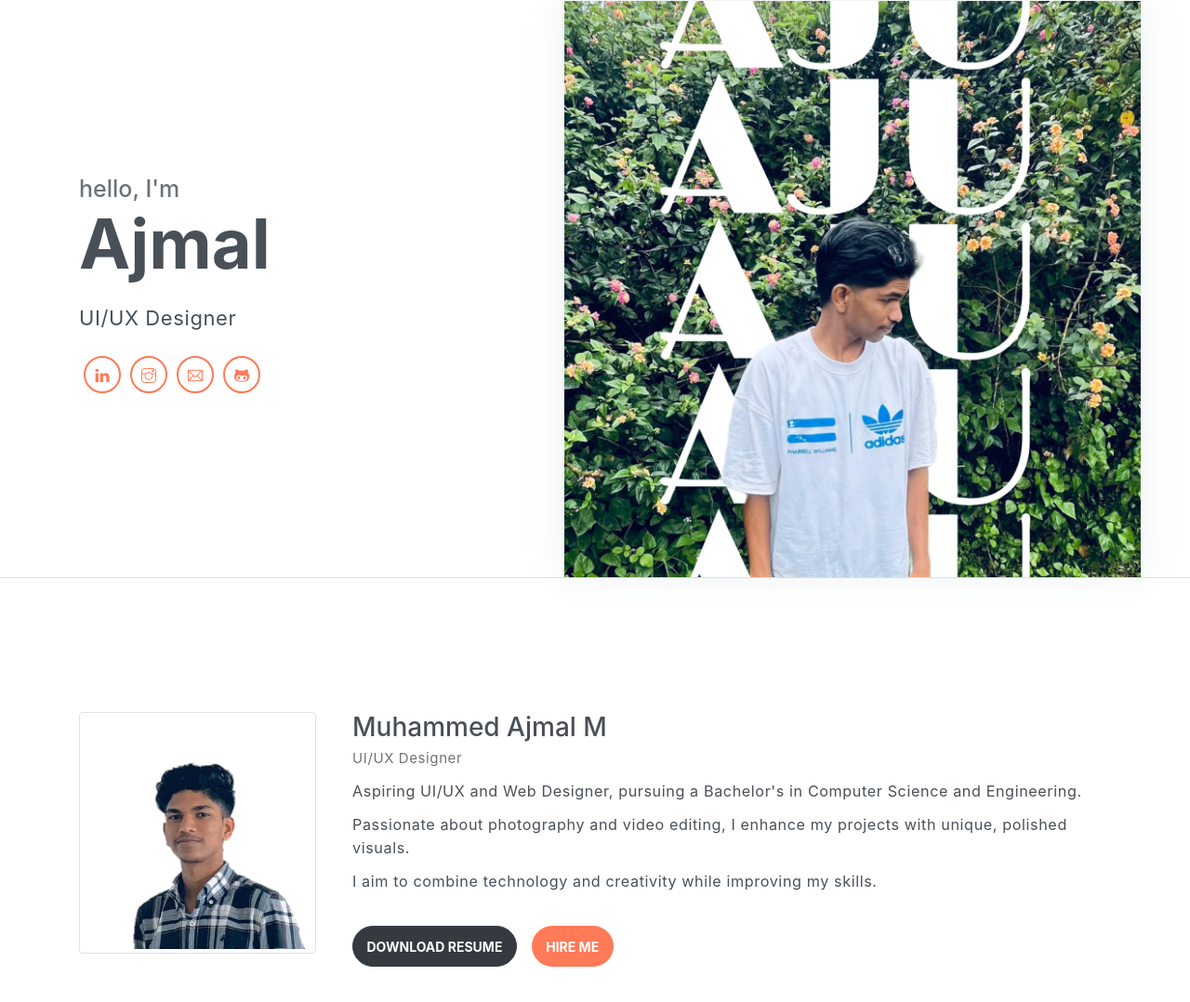
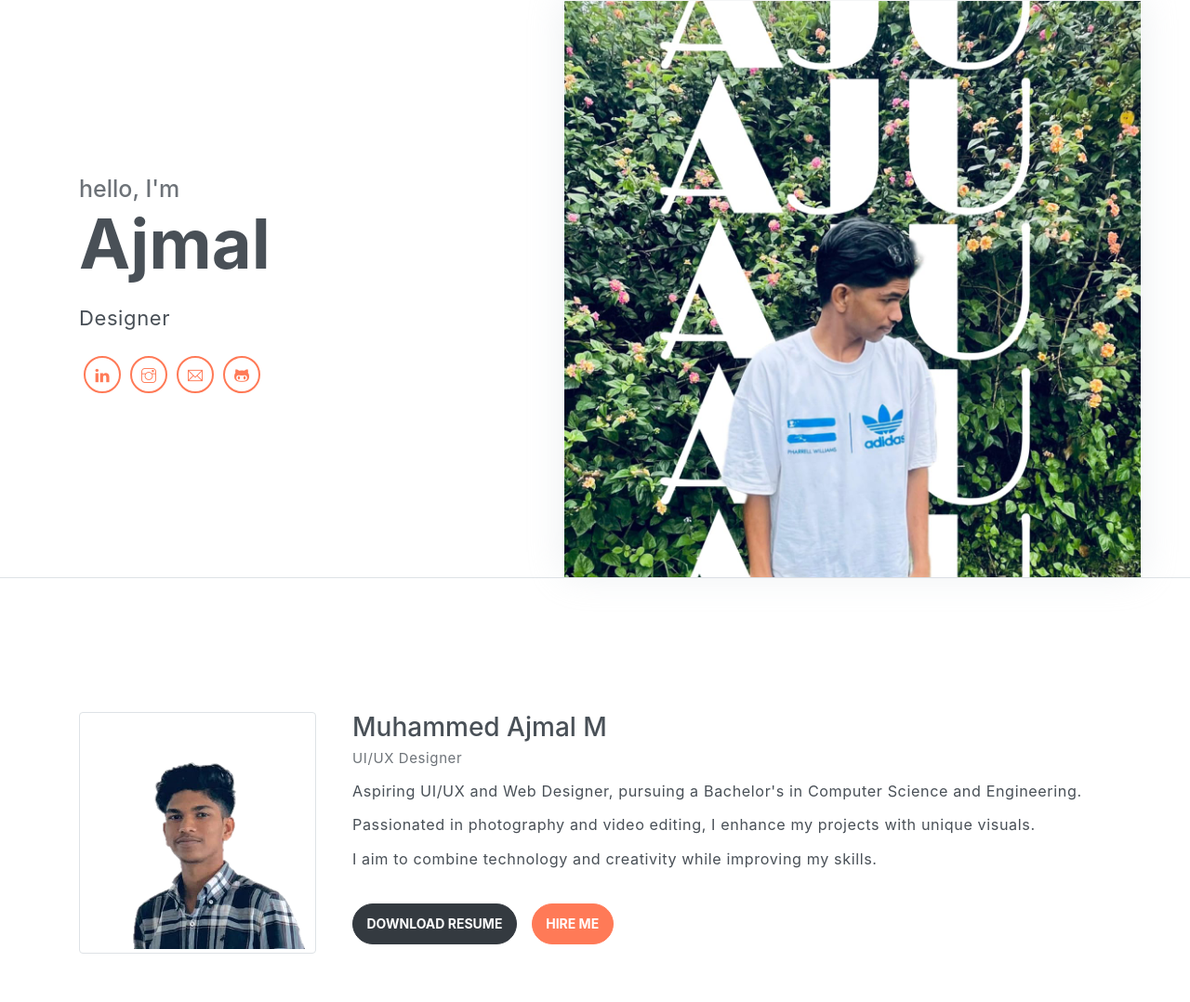
Before and after one commit to ajux0/ajux0.github.io, a website: page index.html in a window 1280 px wide. Shown: the part 130-1208 px from the top of the page at 93% size. Drawn offline with Linux system fonts and the light colour scheme.

Commit message:
Update index.html

```diff
--- a/index.html
+++ b/index.html
@@ -65,7 +65,7 @@
             <div class="infos">
                 <h6 class="subtitle">hello, I'm</h6>
                 <h6 class="title">Ajmal</h6><br>
-                <p>UI/UX Designer</p>
+                <p>Designer</p>
 
      <!--           <div class="buttons pt-3">
 
@@ -115,7 +115,7 @@
                     <h6 class="title">Muhammed Ajmal M</h6>
                     <p class="subtitle">UI/UX Designer</p>
                     <p>Aspiring UI/UX and Web Designer, pursuing a Bachelor's in Computer Science and Engineering.</p>
-                    <p>Passionate about photography and video editing, I enhance my projects with unique, polished visuals.</p>
+                    <p>Passionated in photography and video editing, I enhance my projects with unique visuals.</p>
                     <p>I aim to combine technology and creativity while improving my skills.</p>
                     <div class="buttons pt-3">
                         <a href="https://drive.google.com/drive/folders/1PvLVelbU04iMFINR45LhL6PF76HJbkPz">
```
